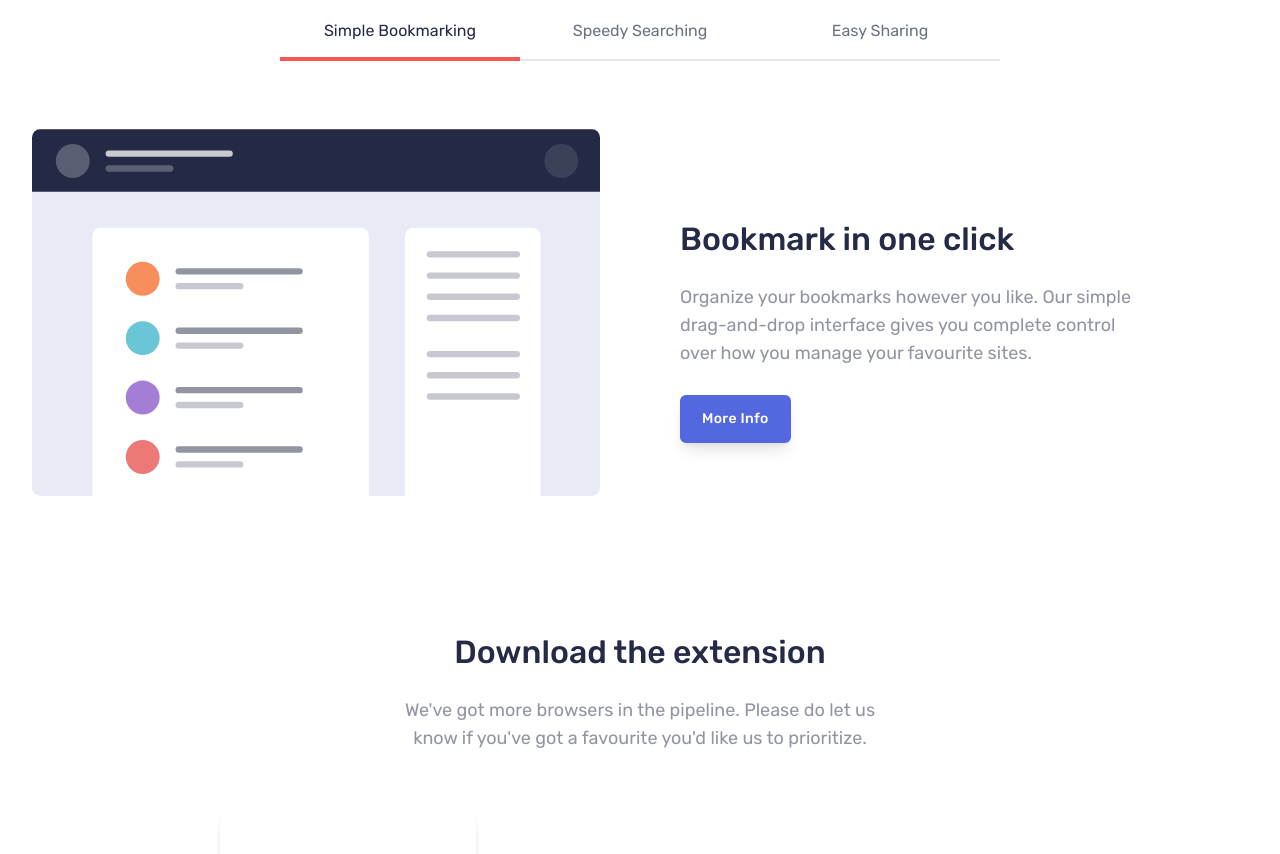
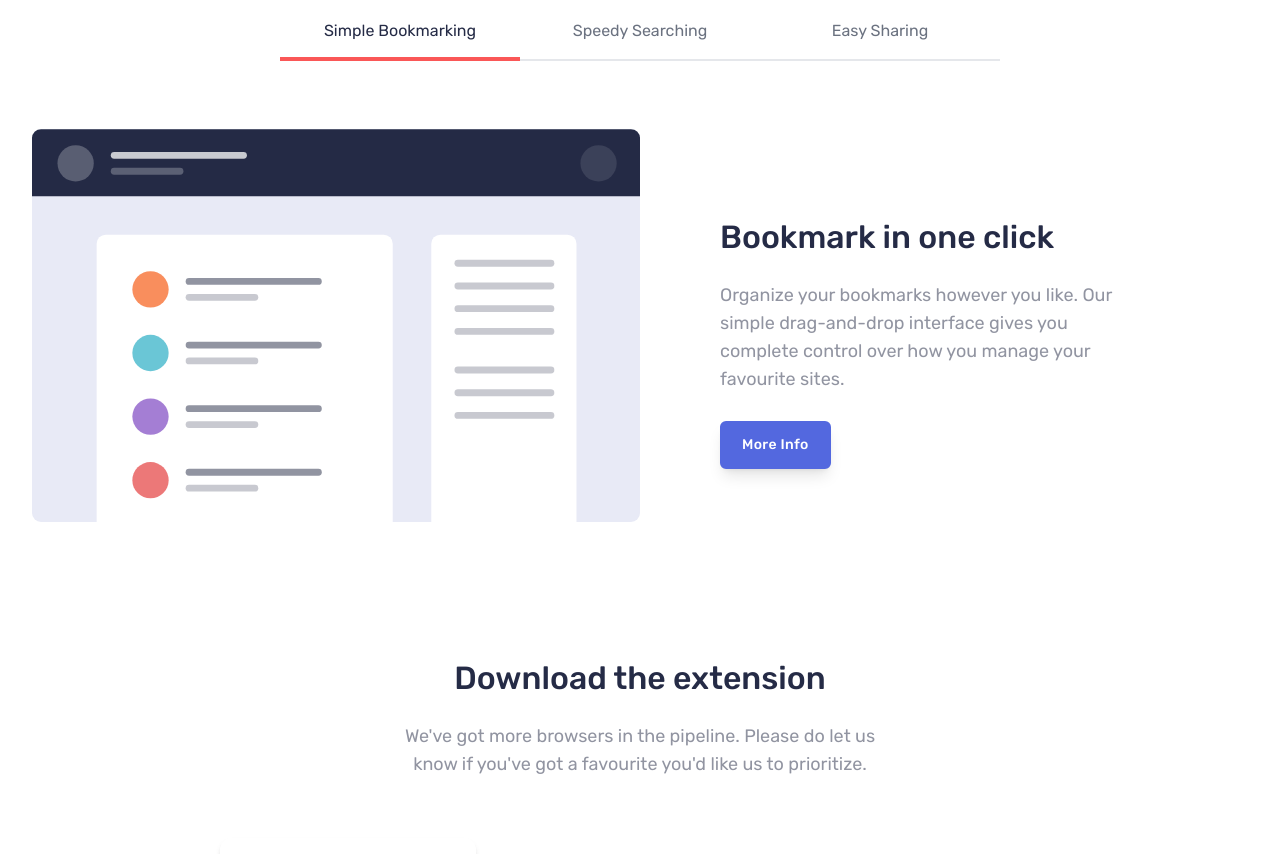
Before and after one commit to KarolKotomski/Bookmark-Manager, a React (Create React App) app: page / in a window 1280 px wide. Shown: the part 880-1734 px from the top of the page. Built offline with nearby package versions, Linux system fonts and the light colour scheme.

Commit message:
max width set to Banner image container.

```diff
--- a/src/components/Banner.tsx
+++ b/src/components/Banner.tsx
@@ -45,7 +45,7 @@ const Banner = ({ content }: Props) => {
           </div>
         </div>
 
-        <div className="flex w-full items-center justify-center lg:w-1/2 lg:justify-start">
+        <div className="flex w-full items-center justify-center lg:max-w-[50%] lg:justify-start">
           <img src={content.image} alt={content.altText} className="w-full" />
         </div>
       </div>
```
